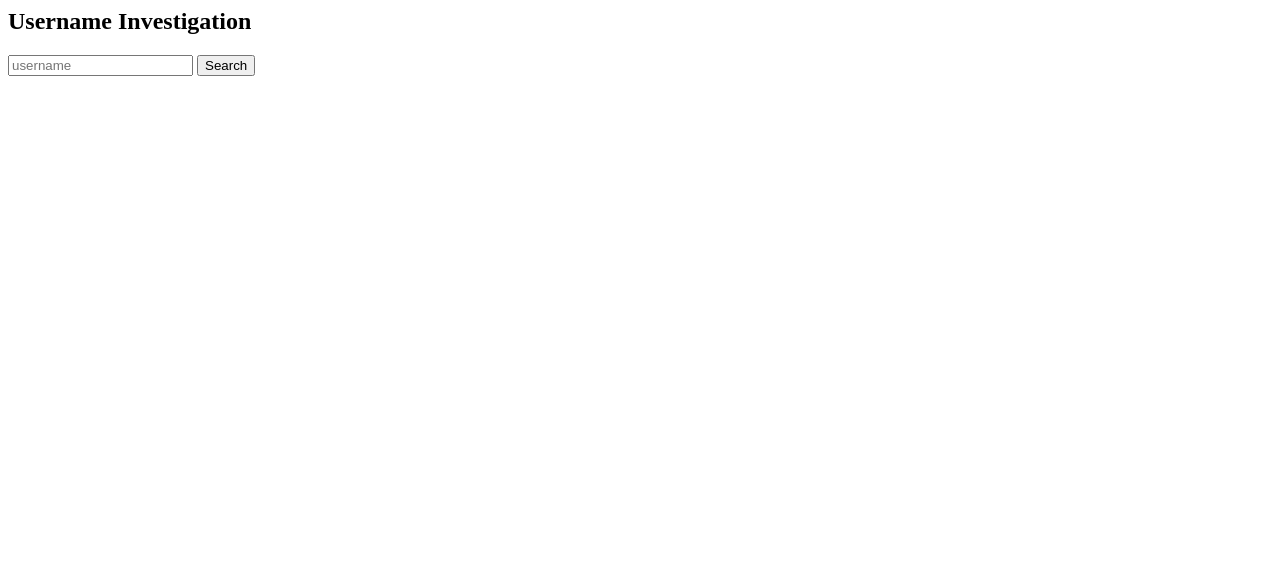
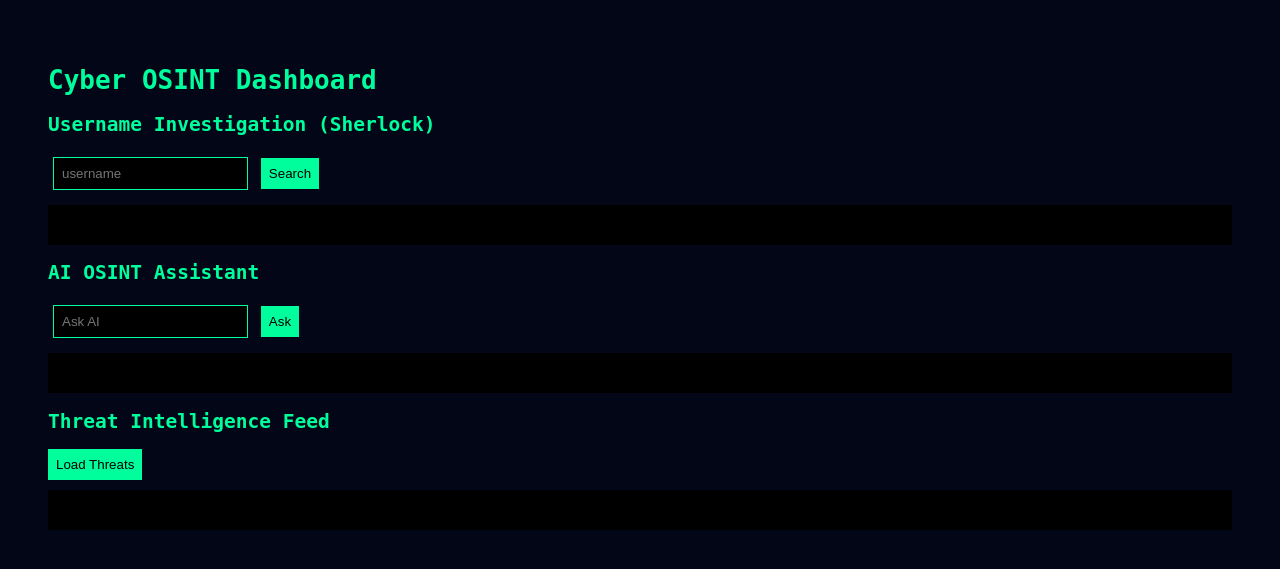
Before and after one commit to naveen-anon/cyber-portfolio, a Flask app: page / in a window 1280 px wide. Shown: the top 569 px of the page. Run offline with Flask 3, Linux system fonts and the light colour scheme.

Commit message:
Update index.html

```diff
--- a/templates/index.html
+++ b/templates/index.html
@@ -1,7 +1,48 @@
-<h2>Username Investigation</h2>
+<!DOCTYPE html>
+<html>
+
+<head>
+
+<title>Cyber OSINT Dashboard</title>
+
+<link rel="stylesheet" href="/static/style.css">
+
+</head>
+
+<body>
+
+<h1>Cyber OSINT Dashboard</h1>
+
+
+<h2>Username Investigation (Sherlock)</h2>
 
 <input id="username" placeholder="username">
 
 <button onclick="usernameSearch()">Search</button>
 
-<pre id="result"></pre>
+<pre id="username-result"></pre>
+
+
+
+<h2>AI OSINT Assistant</h2>
+
+<input id="ai-question" placeholder="Ask AI">
+
+<button onclick="askAI()">Ask</button>
+
+<pre id="ai-result"></pre>
+
+
+
+<h2>Threat Intelligence Feed</h2>
+
+<button onclick="loadThreats()">Load Threats</button>
+
+<pre id="threats"></pre>
+
+
+<script src="/static/script.js"></script>
+
+</body>
+
+</html>
```
